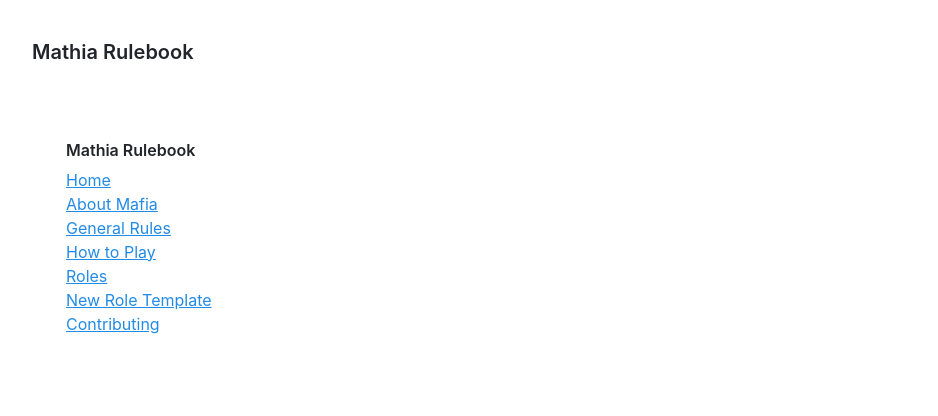
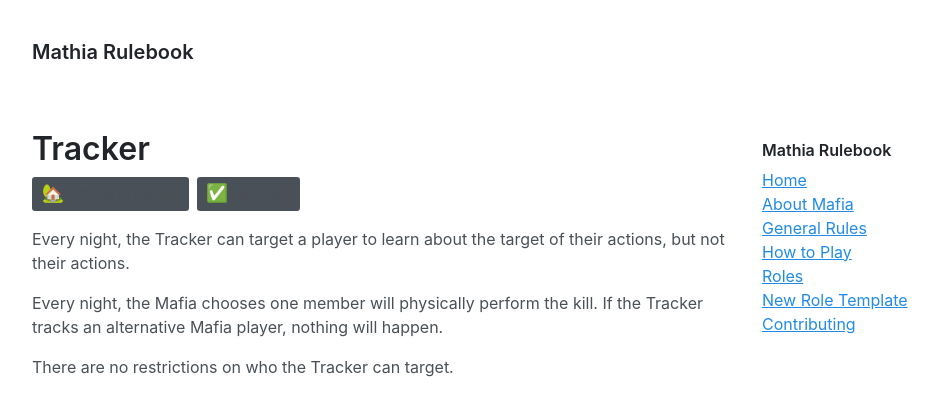
Before and after one commit to olliecheng/mathia-rulebook, a Jekyll site: the page built from roles/tracker.md, in a window 1280 px wide. Shown: the top 416 px of the page, without its empty margins (152-1090 px from the left). Built offline with Jekyll 4.4.1, drawn with Linux system fonts in a browser that asks for light colours; some web fonts are replaced; our own code applies the rules of GitHub Pages for plain Markdown files.

Commit message:
Alignment and Enabled badges

```diff
--- /dev/null
+++ b/_includes/badges.html
@@ -0,0 +1,48 @@
+<div class="badges">
+    <div class="badge" id="alignment-badge">
+        {% assign alignment = page.alignment | downcase %}
+        {% if alignment == "town" %}
+        <span class="icon">­🏡</span> &nbsp;Town Aligned
+        {% elsif alignment == "mafia" %}
+        <span class="icon">­🗡</span> &nbsp;Mafia Aligned
+        {% elsif alignment == "neutral" %}
+        <span class="icon">­🚧</span> &nbsp;Neutral Aligned
+        {% else %}
+        wrong align
+        {% endif %}
+    </div>
+
+    <div class="badge" id="enabled-badge">
+        {% if page.enabled %}
+        <span class="icon">✅️</span> &nbsp;In play
+        {% else %}
+        <span class="icon">❌</span> &nbsp;Not in play
+        {% endif %}
+    </div>
+</div>
+
+<style>
+    .badges {
+        display: flex;
+    }
+
+    .badge {
+        border-radius: 0.2rem;
+        background-color: var(--gray-700);
+
+        padding: 0 0.7rem 0 0.6rem;
+        margin-bottom: 1rem;
+        margin-right: 0.5rem;
+
+        text-transform: uppercase;
+        font-weight: 600;
+        font-size: 0.8rem;
+
+        letter-spacing: 0.03rem;
+        line-height: 2rem;
+    }
+
+    .icon {
+        font-size: 1.1rem;
+    }
+</style>
--- a/_layouts/role.html
+++ b/_layouts/role.html
@@ -3,5 +3,6 @@ title: My First Page
 layout: default
 ---
 
+{% include badges.html %}
 
 {{ content }}
--- a/roles/tracker.md
+++ b/roles/tracker.md
@@ -0,0 +1,13 @@
+---
+title: Tracker
+layout: role
+alignment: town
+enabled: yes
+---
+
+
+Every night, the Tracker can target a player to learn about the target of their actions, but not their actions.
+
+Every night, the Mafia chooses one member will physically perform the kill. If the Tracker tracks an alternative Mafia player, nothing will happen.
+
+There are no restrictions on who the Tracker can target.
```
